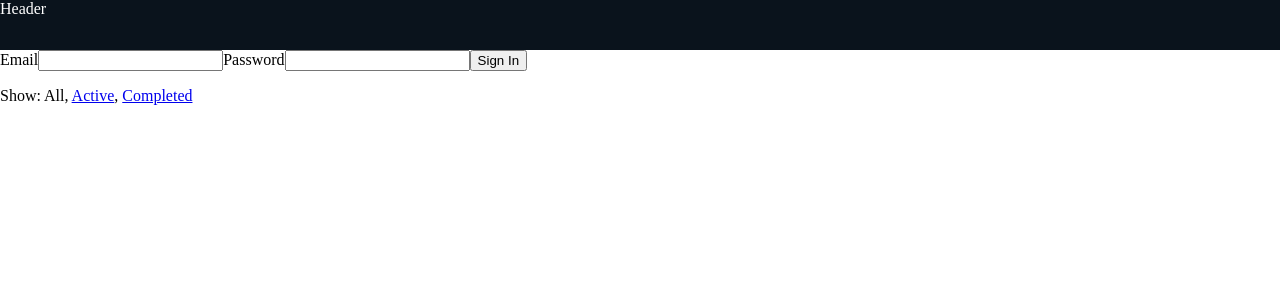
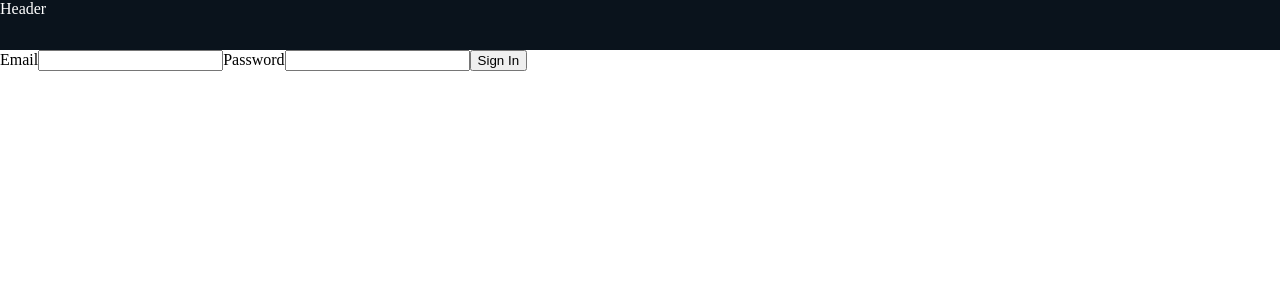
Before and after one commit to JesseTheDev/redux_reaction, a React (Create React App) app: page / in a window 1280 px wide. Shown: the top 300 px of the page. Built offline with nearby package versions, Linux system fonts and the light colour scheme.

Commit message:
rm this footer too

```diff
--- a/src/components/App.js
+++ b/src/components/App.js
@@ -1,5 +1,4 @@
 import React from 'react'
-import Footer from './Footer'
 import Header from './Header'
 import SignIn from '../containers/SignIn'
 
@@ -7,7 +6,6 @@ const App = () => (
   <div>
     <Header />
     <SignIn />
-    <Footer />
   </div>
 )
 
```
